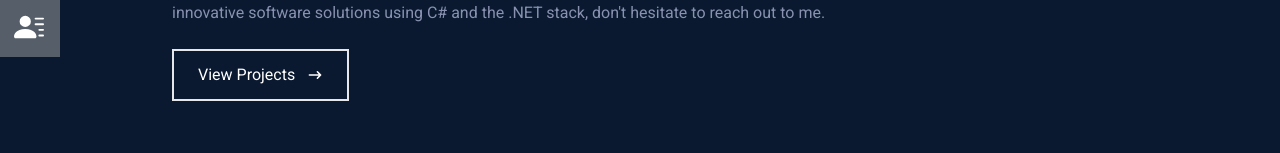
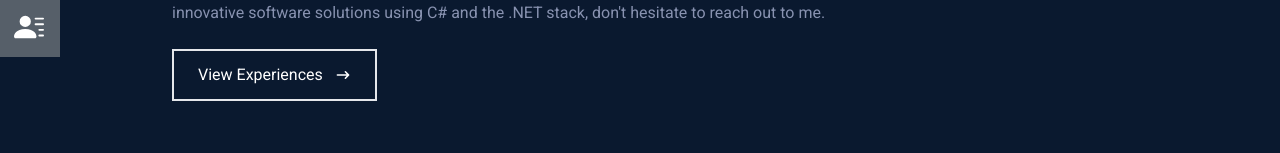
Before and after one commit to geokopa/personal-website, a React (Vite) app: page / in a window 1280 px wide. Shown: the part 463-616 px from the top of the page. Built offline with nearby package versions, Linux system fonts and the light colour scheme.

Commit message:
Fix the broken link

```diff
--- a/src/components/pages/Home.tsx
+++ b/src/components/pages/Home.tsx
@@ -22,13 +22,13 @@ const Home = () => {
         <div>
           <button className="text-white group border-2 px-6 py-3 my-2 flex items-center hover:bg-pink-600 hover:border-pink-600">
             <Link
-              to="projects"
+              to="timeline"
               smooth={true}
               offset={50}
               duration={500}
               className="flex justify-center items-center"
             >
-              View Projects
+              View Experiences
               <span className="group-hover:rotate-90 duration-300">
                 <HiArrowNarrowRight className="ml-3 " />
               </span>
```
